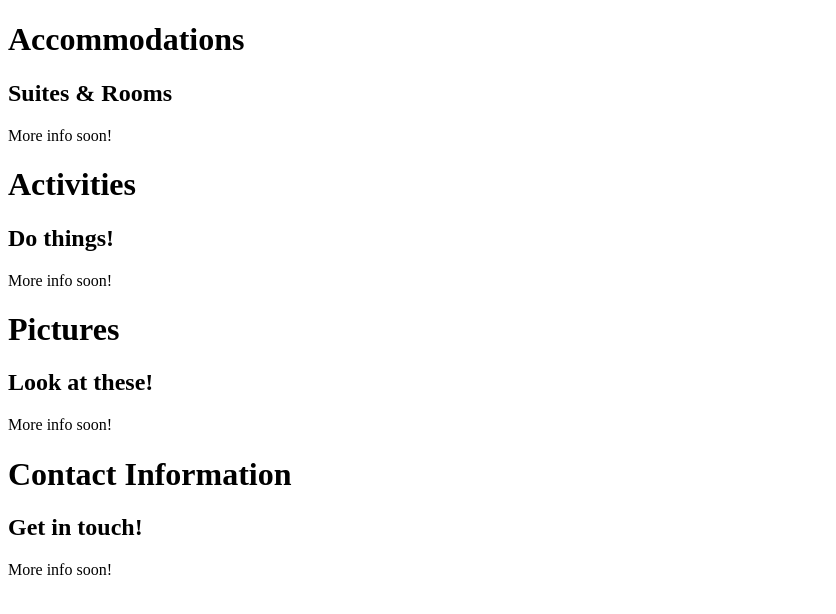
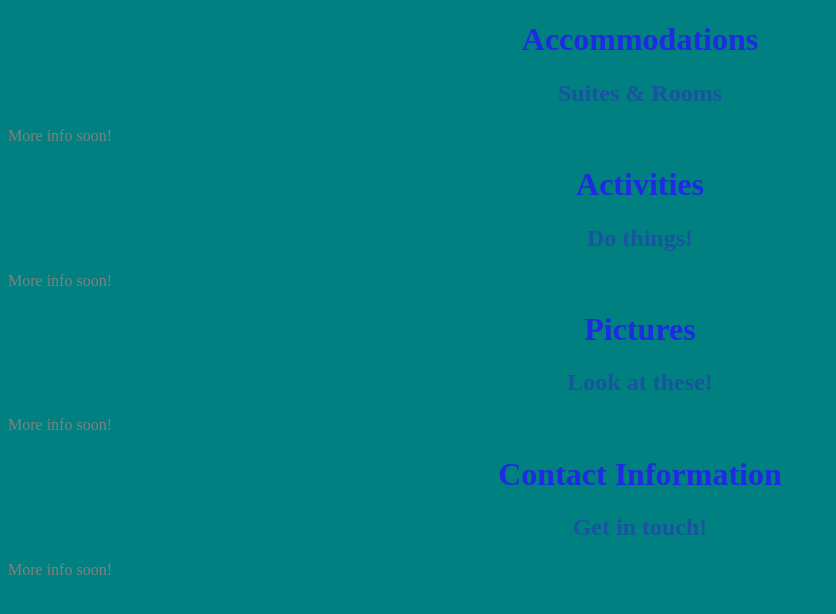
Before and after one commit to jonelle-noelani/resort, a plain HTML site: page index.html in a window 1280 px wide. Shown: the whole page, without its empty margins (0-836 px from the left). Drawn offline with Linux system fonts and the light colour scheme.

Commit message:
Merge ocean_blue styles into master index.html

```diff
--- a/index.html
+++ b/index.html
@@ -1,6 +1,7 @@
 <!DOCTYPE html>
 <html lang="en-US">
 <head>
+  <link href="css/styles.css" rel="stylesheet" type="text/css">
   <title> Aloha Resort </title>
 </head>
 <body>
```
